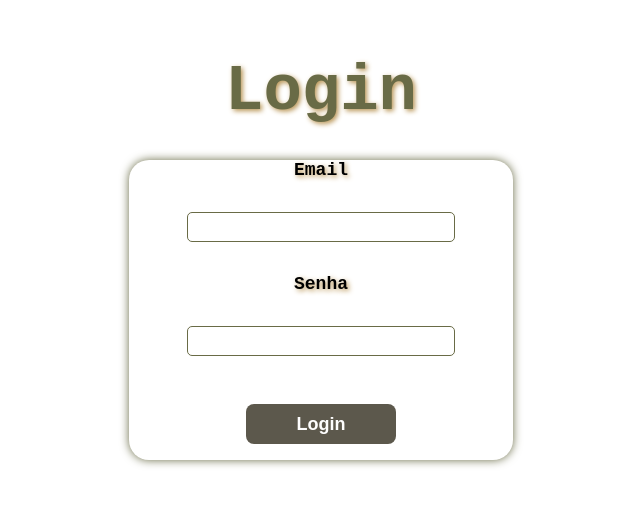
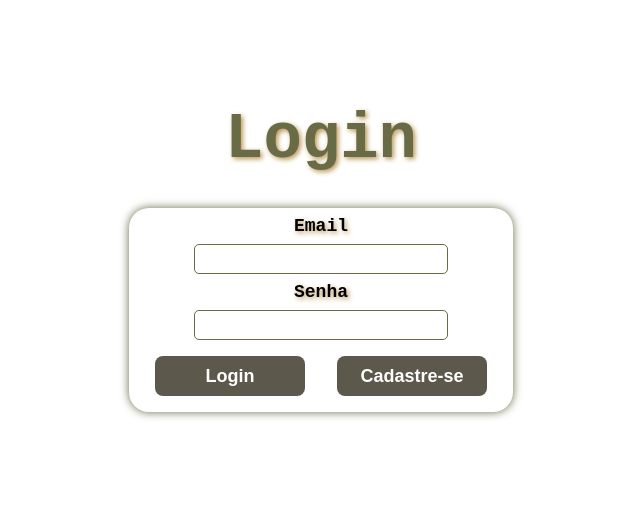
Before and after one commit to JorgeLuis1113/Trabalho-Web, a React (Vite) app in the folder front/: page /login in a window 1280 px wide. Shown: the part 142-648 px from the top of the page, without its empty margins (319-959 px from the left). Built offline with nearby package versions, Linux system fonts and the light colour scheme.

Commit message:
Correção página login

```diff
--- a/front/src/pages/Login/Login.module.css
+++ b/front/src/pages/Login/Login.module.css
@@ -7,7 +7,7 @@
     align-items: center;
 }
 
-.container p{
+.titulo{
     font-size: 4rem;
     font-weight: bold;
     text-align: center;
@@ -20,6 +20,7 @@
     font-size: 1.125rem;
     font-weight: bold;
     text-shadow: 2px 2px 5px var(--terceary);
+    margin: 0.5rem;
 }
 
 .box{
@@ -38,7 +39,6 @@
     width: 70%;
     border-radius: 5px;
     border: 1px solid var(--secondary);
-    margin: 2rem 0rem 2rem 0rem;
 }
 
 .btn{
@@ -51,8 +51,19 @@
     margin: 1rem;
     background-color: var(--gray);
     color: var(--white);
+    text-decoration: none;
 }
 
 .btn:hover{
     color: var(--terceary);
 }
+
+.forms{
+    display: flex;
+    flex-direction: column;
+    align-items: center;
+}
+
+.erro{
+    color: var(--red);
+}
--- a/front/src/pages/Login/index.jsx
+++ b/front/src/pages/Login/index.jsx
@@ -1,16 +1,67 @@
 import styles from './Login.module.css'
+import {useForm} from 'react-hook-form';
+import axios from 'axios';
+import * as yup from 'yup';
+import {yupResolver} from '@hookform/resolvers/yup';
+import { useState } from 'react';
+import { Link, Navigate } from 'react-router-dom';
 
 function Login(){
+
+    const schema = yup.object({
+        email: yup.string().email('Email inválido').required('Email obrigatório'),
+        password: yup.string().min(2,'Campo Senha Obrigatório').required(),
+    });
+
+    const [msg, setMsg] = useState(' ');
+
+    const form = useForm({
+        resolver: yupResolver(schema)
+    });
+
+    const { register, handleSubmit, formState } = form;
+
+    const {errors} = formState;
+
+    const submit = async (data) => {
+
+        try {
+            const response = await axios.post('http://localhost:3000/login', data);
+
+            //Extrair o token
+            const token = response.data.token;
+            sessionStorage.setItem('token', token);
+            if(token)
+                setMsg('Autenticado');
+        } catch (error) {
+            setMsg(error.response.data);
+        }
+
+    }
+
+    if(msg.toLowerCase().includes('autenticado')){
+        return <Navigate to='/republicas' />
+    }
+
     return(
         <>
-            <section className={styles  .container}>
-                <p>Login</p>
+            <section className={styles.container}>
+                <p className={styles.titulo}>Login</p>
                 <div className={styles.box}>
-                    <label htmlFor="email" placeholder="email">Email</label>
-                    <input></input>
-                    <label htmlFor="senha" placeholder="email">Senha</label>
-                    <input></input>
-                    <button className={styles.btn}>Login</button>
+                    <form className={styles.forms} onSubmit={handleSubmit(submit)}>
+                        <label htmlFor="email" placeholder="email">Email</label>
+                        <input type="text" id="email" {...register('email')} />
+                        <p className={styles.erro}>{errors.email?.message}</p>
+
+                        <label htmlFor="password">Senha</label>
+                        <input type="password" id="password" {...register('password')} />
+                        <p className={styles.erro}>{errors.password?.message}</p>
+
+                        <section className={styles.botoes}>
+                            <button className={styles.btn}>Login</button>
+                            <button className={styles.btn}><Link  className={styles.btn}to="/cadastro">Cadastre-se</Link></button>
+                        </section>
+                    </form>
                 </div>
             </section>
         </>
```
Also changed, not shown: 1 other file (tests, documents, lock files or other folders).
